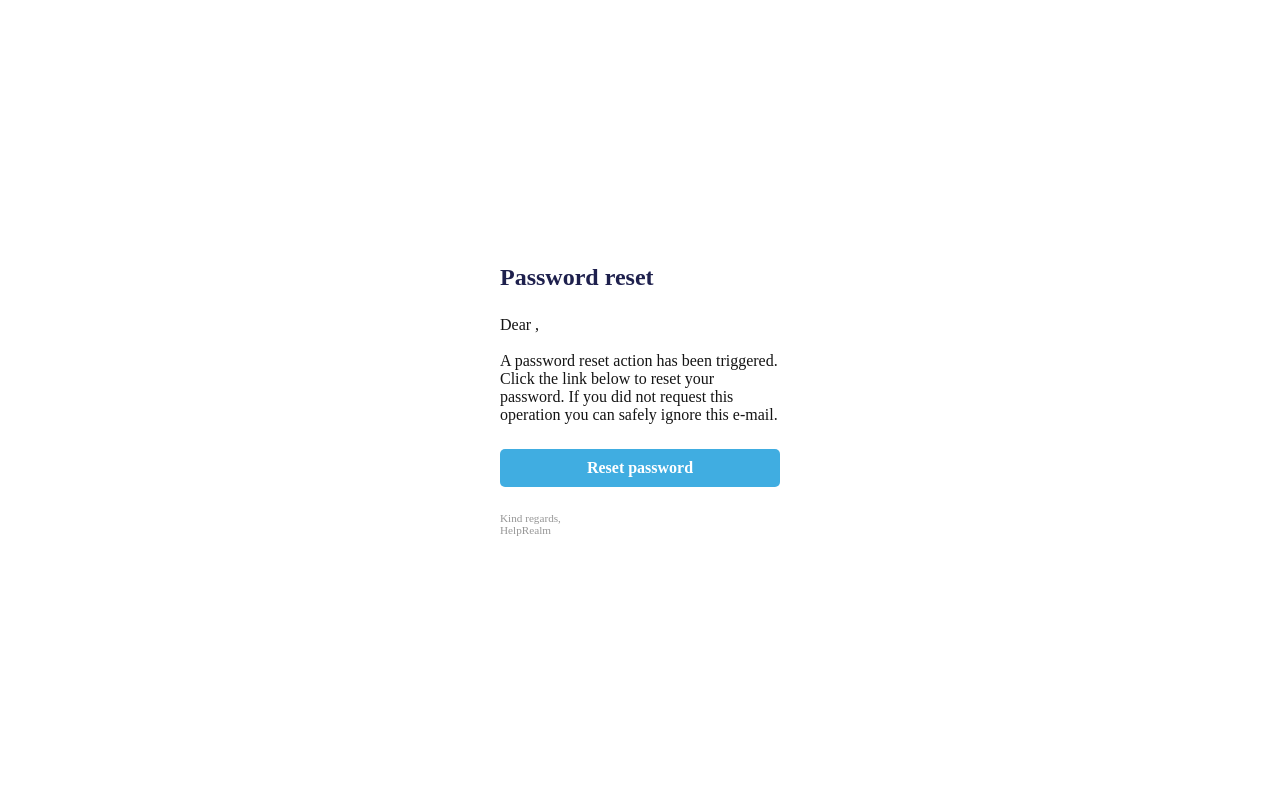
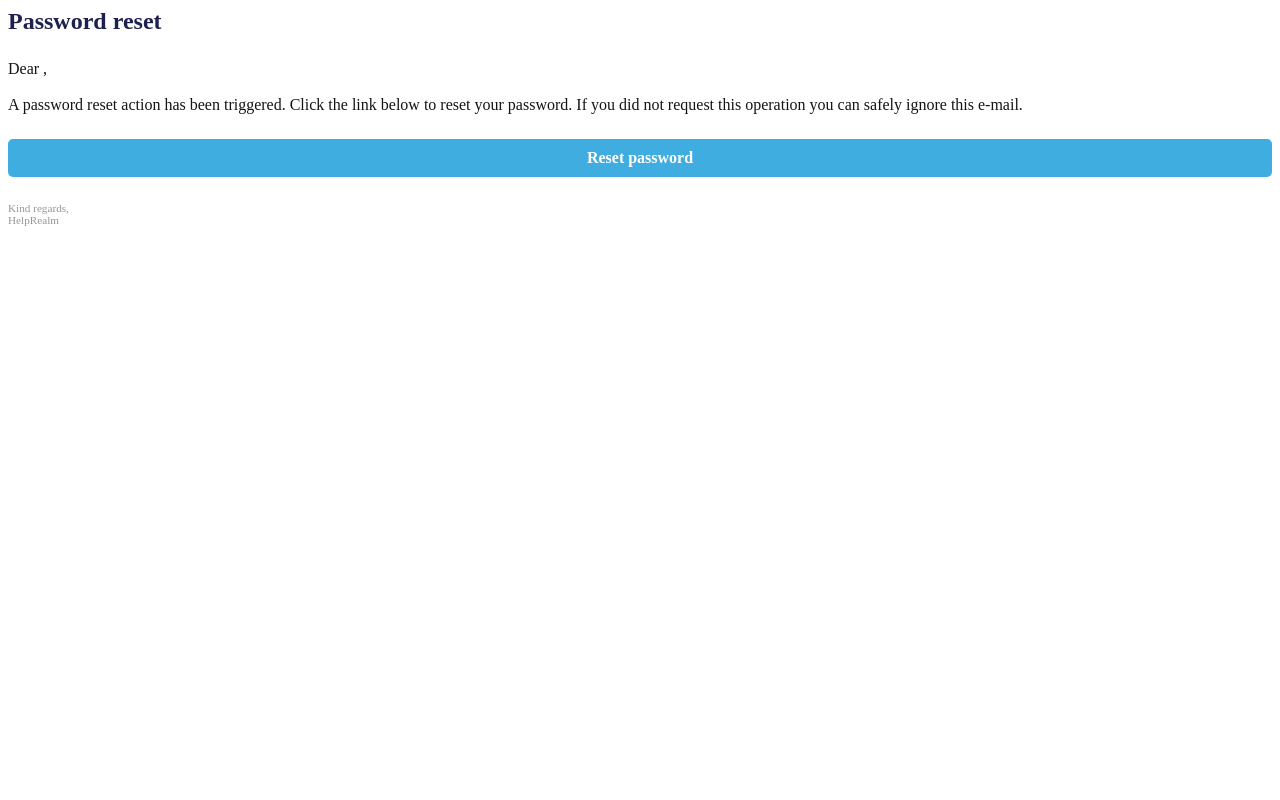
Before and after one commit to danielbrendel/dnyHelpRealm, a Laravel app: template resources/views/mail/pwreset.blade.php in a window 1280 px wide. Run offline with Laravel 8, Linux system fonts and the light colour scheme; the template is opened without the code that fills it, so the values that code supplies are empty; some libraries are stand-ins or nearby versions.

Commit message:
Fixed mail template layout

```diff
--- a/resources/views/layouts/layout_mail.blade.php
+++ b/resources/views/layouts/layout_mail.blade.php
@@ -16,20 +16,9 @@
         <meta charset="utf-8">
 
         <style>
-            html, body {
-                width: 100%;
-                height: 100%;
-                margin: 0;
-            }
-
             .mail-wrapper {
                 position: relative;
-                width: 280px;
-                min-height: 120px;
-                top: 50%;
-                left: 50%;
-                -webkit-transform: translate(-50%,-50%);
-                transform: translate(-50%,-50%);
+                width: 100%;
             }
 
             .mail-title {
```
